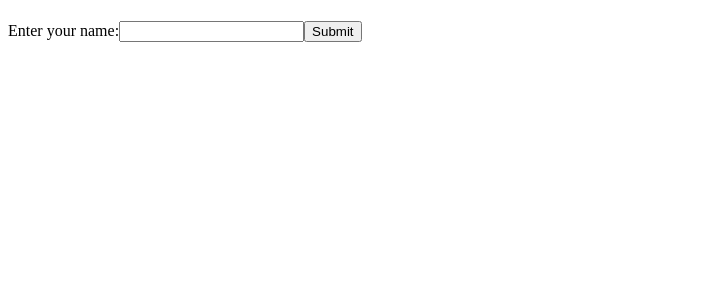
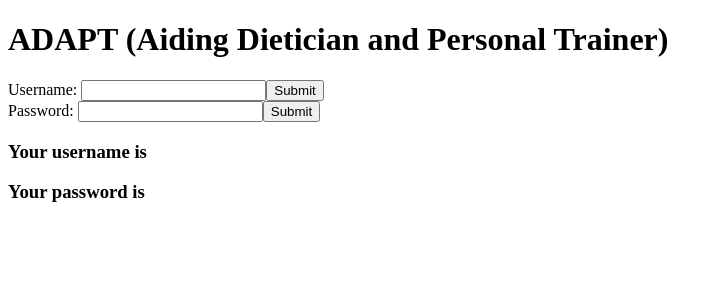
Before and after one commit to emilyliang3/ADAPT, a React (Create React App) app in the folder frontend/: page / in a window 1280 px wide. Shown: the top 300 px of the page, without its empty margins (0-722 px from the left). Built offline with nearby package versions, Linux system fonts and the light colour scheme.

Commit message:
added new textbox for username and password
Now, you have a textbox for users to enter in their username and one for their passwords. It displays right below it.

```diff
--- a/frontend/src/App.js
+++ b/frontend/src/App.js
@@ -1,18 +1,17 @@
 import { useState } from 'react';
-export default function MyForm() {
+
+function MyForm({question,changeValue}) {
   const [name, setName] = useState("");
-  const [displayName,setDisplayName] = useState("");
 
   function handleSubmit(event){
     event.preventDefault();
-    setDisplayName(name);
+    changeValue(name);
+    setName("");
   }
 
   return (
-    <>
-      <h1>{displayName}</h1>
     <form onSubmit={handleSubmit}>
-        <label>Enter your name:
+      <label>{question}
         <input
           type="text"
           value={name}
@@ -21,6 +20,21 @@ export default function MyForm() {
       </label>
       <input type="submit" />
     </form>
+  );
+}
+
+export default function App(){
+  const [userName,setUserName] = useState("");
+  const [password,setPassword] = useState("");
+  return (
+  <>
+    <h1> ADAPT (Aiding Dietician and Personal Trainer)</h1>
+    <MyForm question = "Username: " changeValue = {setUserName}/>
+    <MyForm question = "Password: " changeValue = {setPassword}/>
+    <h3>Your username is {userName}</h3>
+    <h3>Your password is {password}</h3>
   </>
   );
+
+
 }
```
Lines whose indentation alone changed are shown as unchanged.
